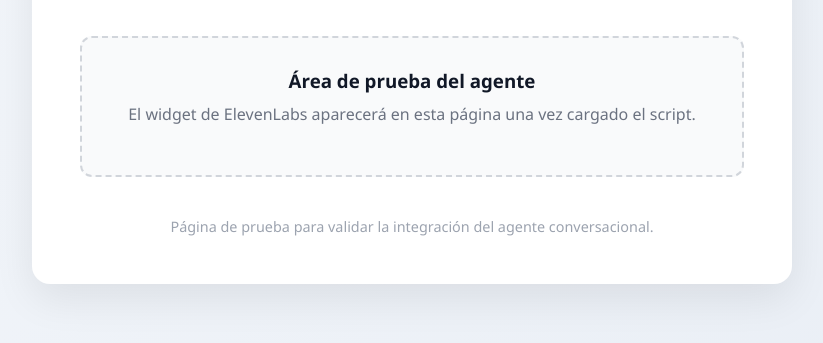
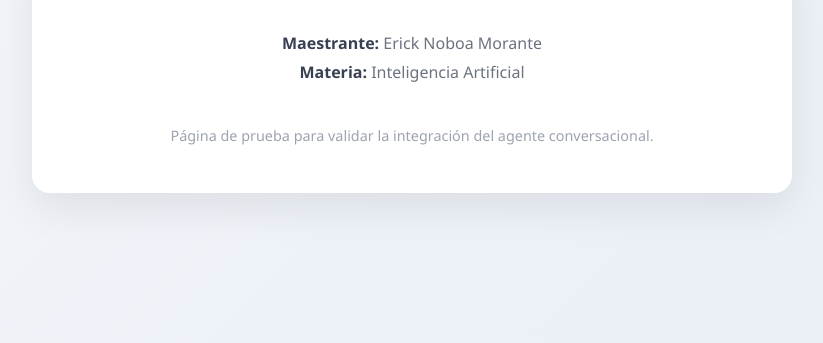
Before and after one commit to epnoboa95/prueba-elevenlabs, a plain HTML site: page index.html in a window 1280 px wide. Shown: the part 377-720 px from the top of the page, without its empty margins (228-1051 px from the left). Drawn offline with Linux system fonts and the light colour scheme; a script that the page names is missing.

Commit message:
Update index.html

```diff
--- a/index.html
+++ b/index.html
@@ -98,9 +98,7 @@
             <p><span class="label">Materia:</span> <span class="value">Inteligencia Artificial</span></p>
         </section>
 
-        <section class="widget-area">
-            <h3>Área de prueba del agente</h3>
-            <p>El widget de ElevenLabs aparecerá en esta página una vez cargado el script.</p>
+
 <elevenlabs-convai agent-id="agent_4601kvrzksmtfvar0j808xkww2cn"></elevenlabs-convai><script src="https://unpkg.com/@elevenlabs/convai-widget-embed" async type="text/javascript"></script>
         </section>
 
```
